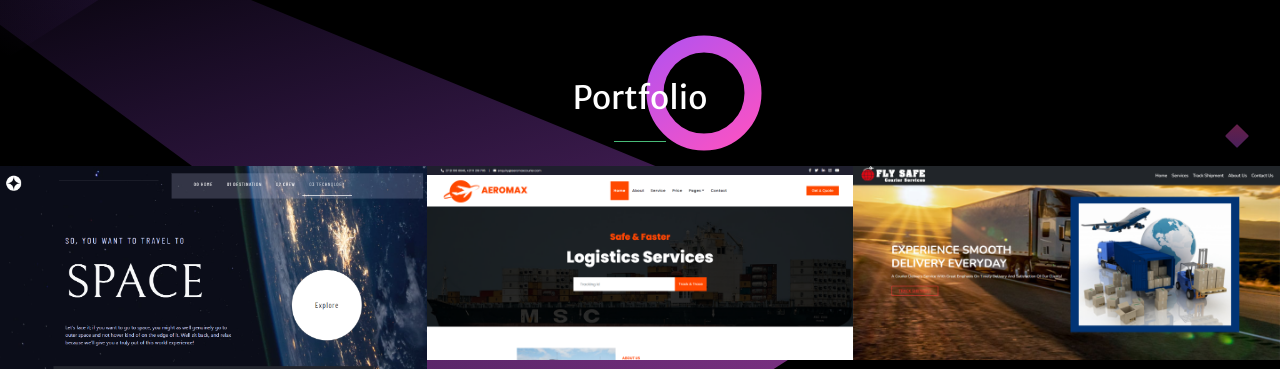
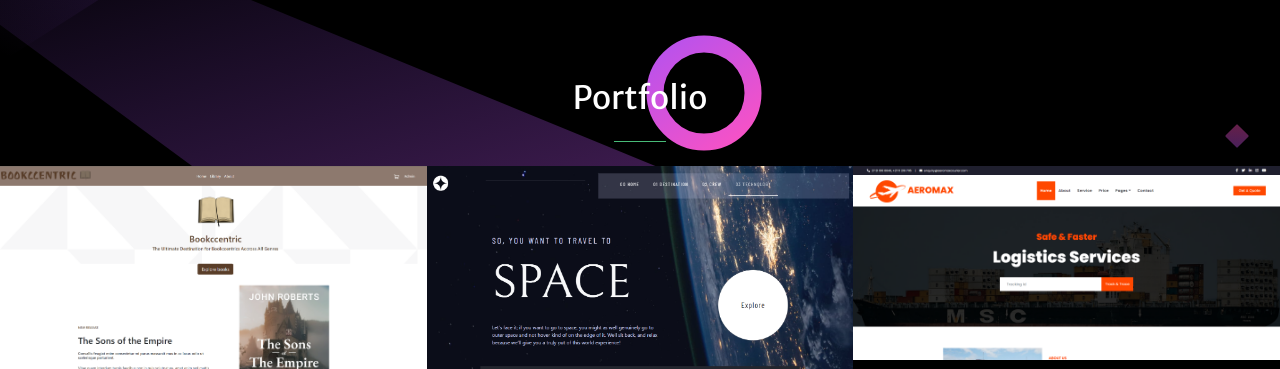
Before and after one commit to DevBasito/Portfolio-1.0, a plain HTML site: page index.html in a window 1280 px wide. Shown: the part 2870-3239 px from the top of the page. Drawn offline with nearby package versions, Linux system fonts and the light colour scheme; files whose address does not match are found by name.

Commit message:
new project

```diff
--- a/index.html
+++ b/index.html
@@ -165,6 +165,15 @@
             </div>
             <div class="container-fluid p-0">
                 <div class="row g-0">
+                    <div class="col-lg-4 col-sm-6">
+                        <a class="portfolio-box" target="_blank" href="https://bookccentric.onrender.com/" title="Bookccentric">
+                            <img class="img-fluid" src="assets/img/portfolio/thumbnails/bookccentric.png" alt="..." />
+                            <div class="portfolio-box-caption" style="background-color:rgba(72, 187, 120, 0.8)">
+                                <div class="project-category text-white-50"><i class="fa fa-link" style="font-size: large; color: #fff;"></i></div>
+                                <div class="project-name">Bookccentric</div>
+                            </div>
+                        </a>
+                    </div>
                     <div class="col-lg-4 col-sm-6">
                         <a class="portfolio-box" target="_blank" href="https://space-touriism-web.netlify.app/" title="Space Tourism">
                             <img class="img-fluid" src="assets/img/portfolio/thumbnails/space_tourism.png" alt="..." />
```
Also changed, not shown: assets/img/portfolio/thumbnails/bookccentric.png (added).
